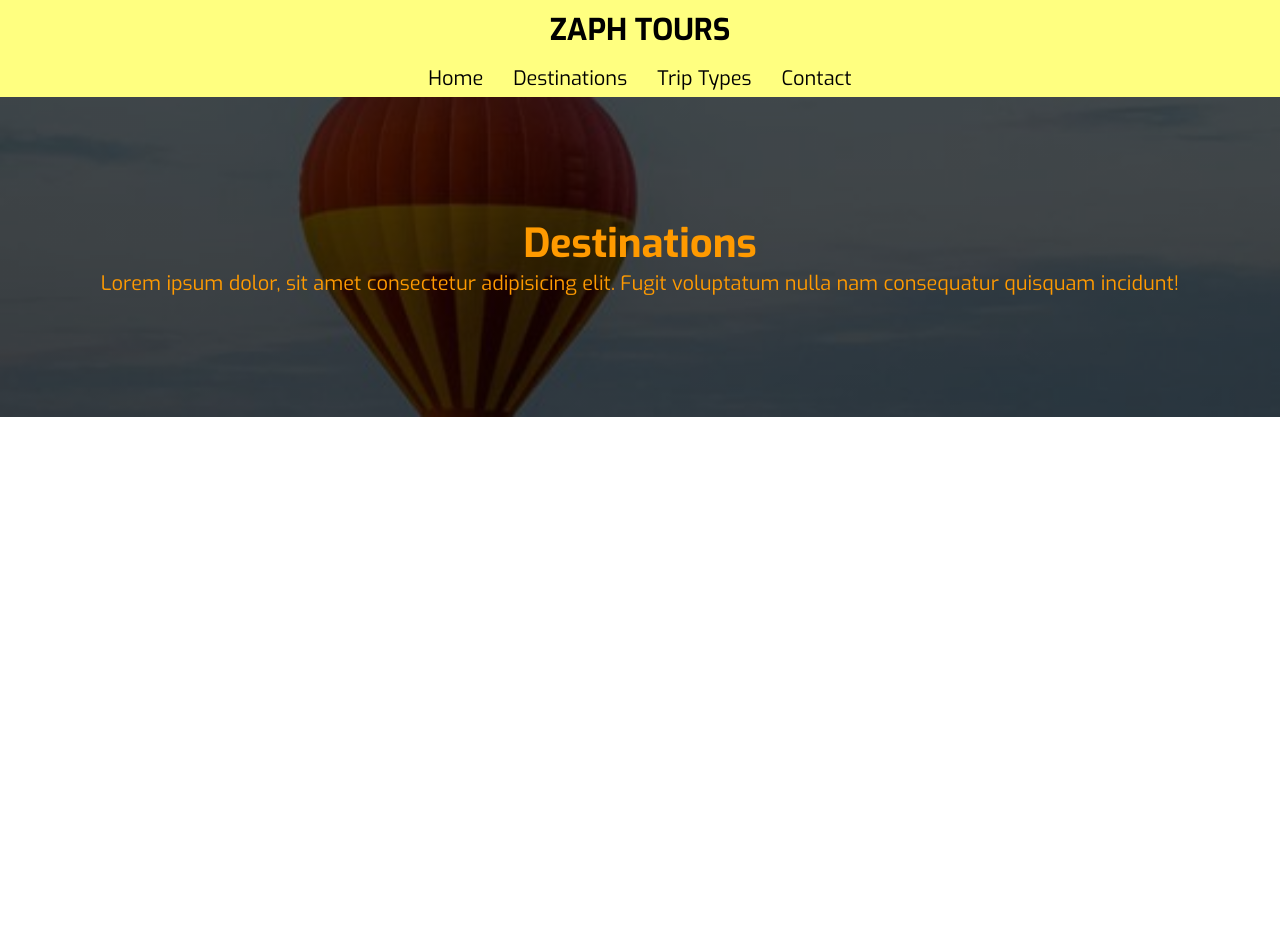
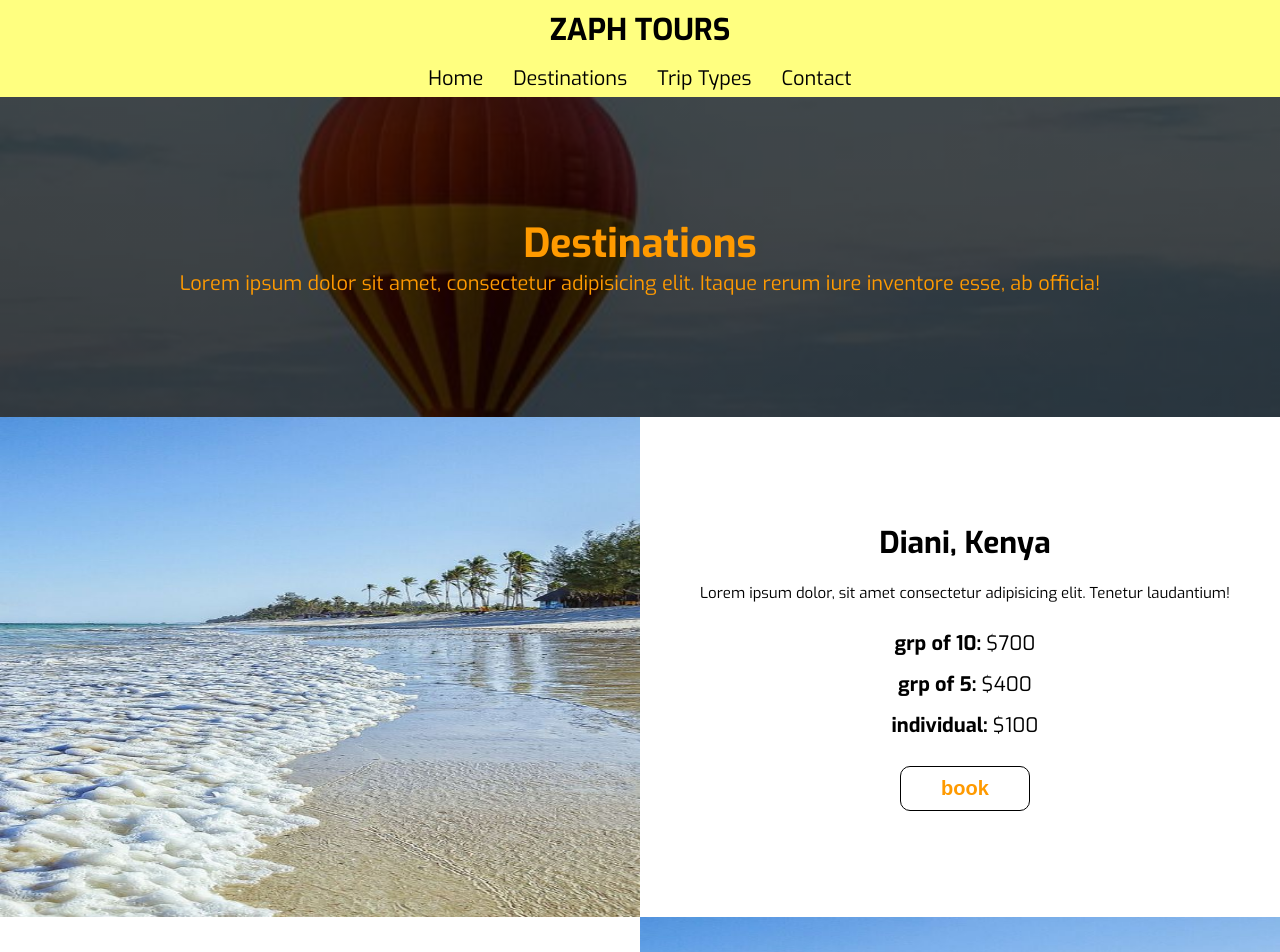
Before and after one commit to WeBstwr/Zaph-Tours-landing-page, a React (Vite) app: page /destinations in a window 1280 px wide. Shown: the top 952 px of the page. Before the commit the page ends 800 px from the top, so only its background shows below. Built offline with nearby package versions, Linux system fonts and the light colour scheme.

Commit message:
add the content to the destinations page
I have added the content on the destinations page.

```diff
--- a/src/pages/Destinations/Destinations.jsx
+++ b/src/pages/Destinations/Destinations.jsx
@@ -1,5 +1,5 @@
 import "./destinations.css";
-import destinationBG from "../../assets/destiBg.jpg";
+import diani from "../../assets/diani.jpg";
 
 const Destinations = () => {
   return (
@@ -8,9 +8,155 @@ const Destinations = () => {
         <div className="dest-bg-text">
           <h2>destinations</h2>
           <p>
-            Lorem ipsum dolor, sit amet consectetur adipisicing elit. Fugit
-            voluptatum nulla nam consequatur quisquam incidunt!
+            Lorem ipsum dolor sit amet, consectetur adipisicing elit. Itaque
+            rerum iure inventore esse, ab officia!
           </p>
+        </div>
+      </div>
+
+      <div className="destinations-section">
+        <div className="destinations-container 1 (even)">
+          <img src={diani} alt="diani" />
+          <div className="destinations-text-box">
+            <h3>diani, kenya</h3>
+            <p>
+              Lorem ipsum dolor, sit amet consectetur adipisicing elit. Tenetur
+              laudantium!
+            </p>
+
+            <div className="destination-price">
+              <p>
+                <b>grp of 10: </b>$700
+              </p>
+              <p>
+                <b>grp of 5: </b>$400
+              </p>
+              <p>
+                <b>individual: </b>$100
+              </p>
+              <button>book</button>
+            </div>
+          </div>
+        </div>
+
+        <div className="destinations-container">
+          <img src={diani} alt="diani" />
+          <div className="destinations-text-box">
+            <h3>diani, kenya</h3>
+            <p>
+              Lorem ipsum dolor, sit amet consectetur adipisicing elit. Tenetur
+              laudantium!
+            </p>
+
+            <div className="destination-price">
+              <p>
+                <b>grp of 10: </b>$700
+              </p>
+              <p>
+                <b>grp of 5: </b>$400
+              </p>
+              <p>
+                <b>individual: </b>$100
+              </p>
+              <button>book</button>
+            </div>
+          </div>
+        </div>
+
+        <div className="destinations-container">
+          <img src={diani} alt="diani" />
+          <div className="destinations-text-box">
+            <h3>diani, kenya</h3>
+            <p>
+              Lorem ipsum dolor, sit amet consectetur adipisicing elit. Tenetur
+              laudantium!
+            </p>
+
+            <div className="destination-price">
+              <p>
+                <b>grp of 10: </b>$700
+              </p>
+              <p>
+                <b>grp of 5: </b>$400
+              </p>
+              <p>
+                <b>individual: </b>$100
+              </p>
+              <button>book</button>
+            </div>
+          </div>
+        </div>
+
+        <div className="destinations-container">
+          <img src={diani} alt="diani" />
+          <div className="destinations-text-box">
+            <h3>diani, kenya</h3>
+            <p>
+              Lorem ipsum dolor, sit amet consectetur adipisicing elit. Tenetur
+              laudantium!
+            </p>
+
+            <div className="destination-price">
+              <p>
+                <b>grp of 10: </b>$700
+              </p>
+              <p>
+                <b>grp of 5: </b>$400
+              </p>
+              <p>
+                <b>individual: </b>$100
+              </p>
+              <button>book</button>
+            </div>
+          </div>
+        </div>
+
+        <div className="destinations-container">
+          <img src={diani} alt="diani" />
+          <div className="destinations-text-box">
+            <h3>diani, kenya</h3>
+            <p>
+              Lorem ipsum dolor, sit amet consectetur adipisicing elit. Tenetur
+              laudantium!
+            </p>
+
+            <div className="destination-price">
+              <p>
+                <b>grp of 10: </b>$700
+              </p>
+              <p>
+                <b>grp of 5: </b>$400
+              </p>
+              <p>
+                <b>individual: </b>$100
+              </p>
+              <button>book</button>
+            </div>
+          </div>
+        </div>
+
+        <div className="destinations-container">
+          <img src={diani} alt="diani" />
+          <div className="destinations-text-box">
+            <h3>diani, kenya</h3>
+            <p>
+              Lorem ipsum dolor, sit amet consectetur adipisicing elit. Tenetur
+              laudantium!
+            </p>
+
+            <div className="destination-price">
+              <p>
+                <b>grp of 10: </b>$700
+              </p>
+              <p>
+                <b>grp of 5: </b>$400
+              </p>
+              <p>
+                <b>individual: </b>$100
+              </p>
+              <button>book</button>
+            </div>
+          </div>
         </div>
       </div>
     </>
--- a/src/pages/Destinations/destinations.css
+++ b/src/pages/Destinations/destinations.css
@@ -27,3 +27,82 @@
 .dest-bg-text p {
   font-size: 2rem;
 }
+
+.destinations-section {
+  display: grid;
+}
+
+@media screen and (max-width: 76.875em) {
+  .destinations-section {
+    display: flex;
+    flex-direction: column;
+    justify-content: center;
+    gap: 2rem;
+    flex-wrap: wrap;
+  }
+}
+
+.destinations-container {
+  display: flex;
+  width: 100%;
+  gap: 4rem;
+  height: 50rem;
+}
+
+@media screen and (max-width: 76.875em) {
+  .destinations-container {
+    display: flex;
+    flex-direction: column;
+  }
+}
+
+.destinations-container:nth-child(even) {
+  flex-direction: row-reverse;
+}
+
+.destinations-container img {
+  width: 50%;
+  /* height: auto;
+  margin: 0 auto; */
+}
+
+.destinations-text-box {
+  display: flex;
+  flex-wrap: wrap;
+  flex-direction: column;
+  justify-content: center;
+  align-items: center;
+  text-align: center;
+}
+.destinations-text-box h3 {
+  font-size: 3rem;
+  text-transform: capitalize;
+}
+
+.destinations-text-box p {
+  padding: 2rem;
+  font-size: 1.5rem;
+}
+
+.destination-price p {
+  padding: 7px;
+  font-size: 2rem;
+}
+
+.destination-price button {
+  background-color: transparent;
+  color: var(--primary-color);
+  font-size: 2rem;
+  font-weight: bold;
+  padding: 1rem 4rem;
+  border: none;
+  border-radius: 10px;
+  cursor: pointer;
+  transition: all 0.6s ease;
+  border: 1px solid black;
+  margin-top: 2rem;
+}
+.destination-price button:hover {
+  background-color: var(--primary-color);
+  color: black;
+}
--- a/src/pages/Home/home.css
+++ b/src/pages/Home/home.css
@@ -78,7 +78,6 @@
   justify-content: space-around;
   padding: 2rem;
   border-radius: 10px;
-  display: flex;
   gap: 2rem;
   flex-wrap: wrap;
 }
--- a/src/pages/TripTypes/TripTypes.jsx
+++ b/src/pages/TripTypes/TripTypes.jsx
@@ -1,5 +1,5 @@
 const TripTypes = () => {
-  return <h1>wagwann</h1>;
+  return <></>;
 };
 
 export default TripTypes;
```
Also changed, not shown: src/assets/diani.jpg (added), src/pages/TripTypes/tripTypes.css (added).
